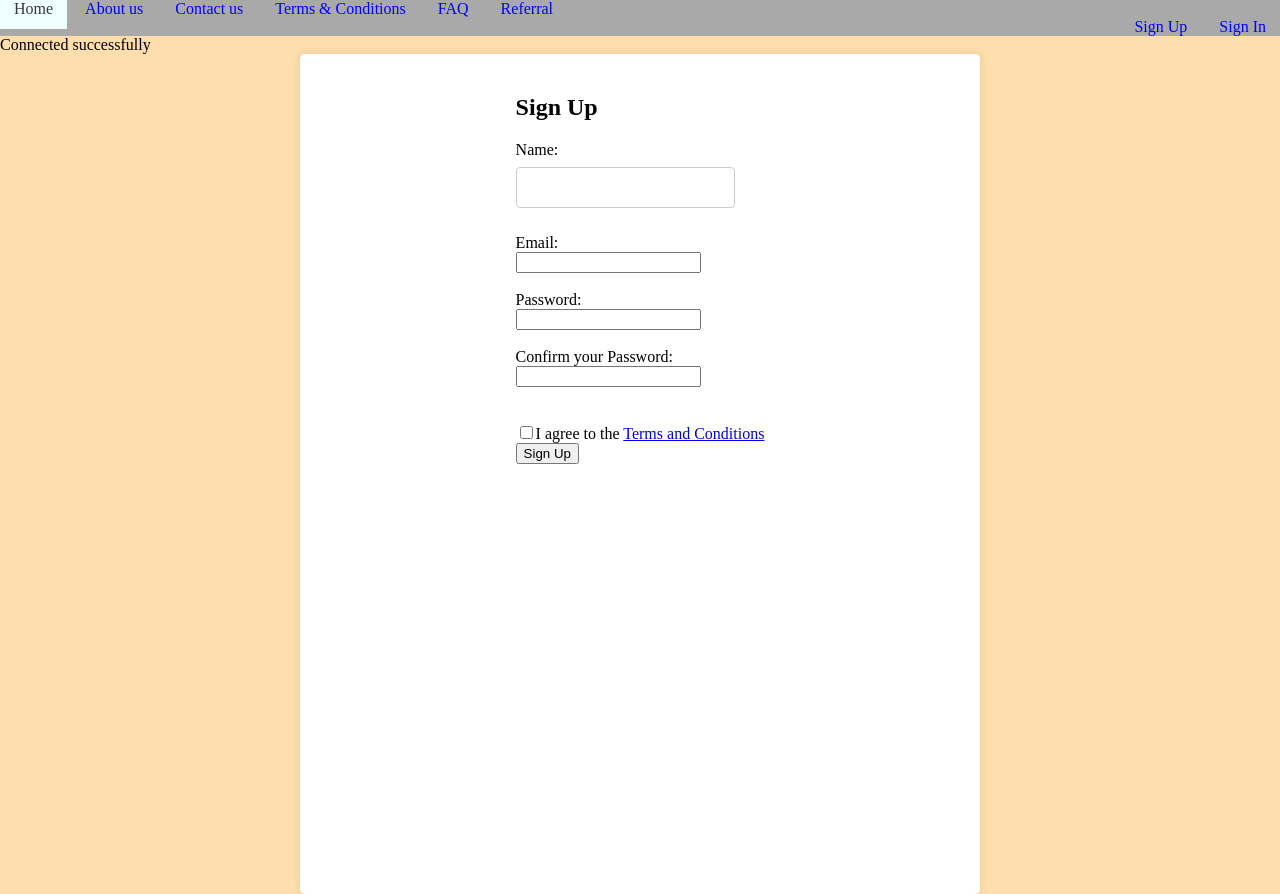
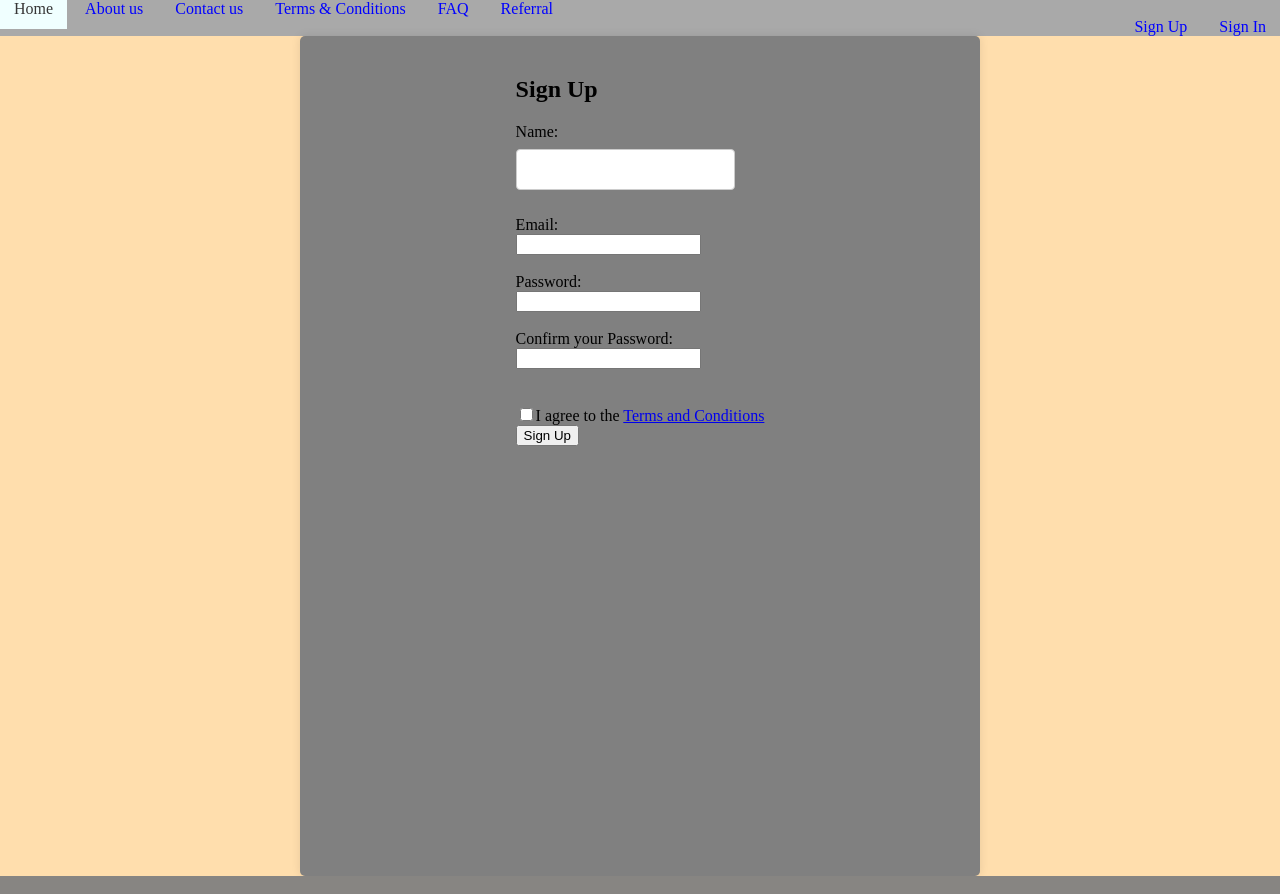
Before and after one commit to JulietMumbi/Project, a PHP site: the page made by Sign Up.php in a window 1280 px wide. Run offline with PHP 8.4, Linux system fonts and the light colour scheme.

Commit message:
removed the echo from my page

```diff
--- a/css/style.css
+++ b/css/style.css
@@ -46,7 +46,7 @@ input[type=text], select{
     width: 50%;
     margin: 0 auto;
     padding: 20px;
-    background-color: #fff;
+    background-color: grey;
     border-radius: 5px;
     box-shadow: 0 0 10px rgba(0, 0, 0, 0.1);
 
--- a/includes/db_connect.php
+++ b/includes/db_connect.php
@@ -11,5 +11,5 @@ $conn = new mysqli($servername, $username, $password, $db_name);
 if ($conn->connect_error) {
   die("Connection failed: " . $conn->connect_error);
 }
-echo "Connected successfully";
+//echo "Connected successfully";
 ?>
```
